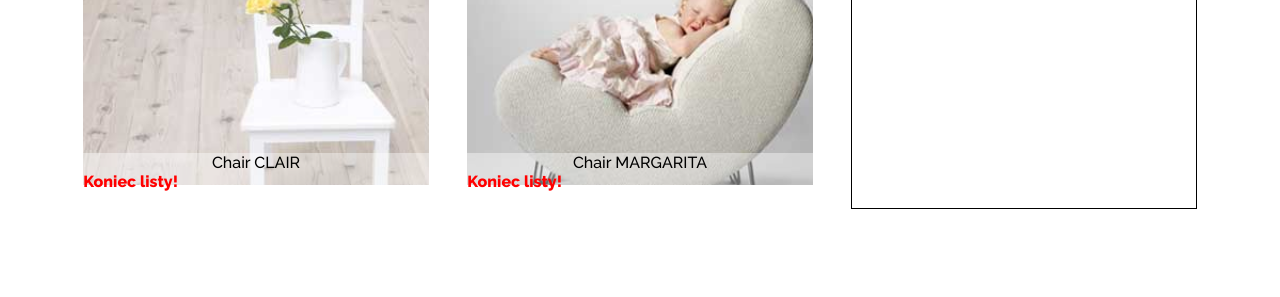
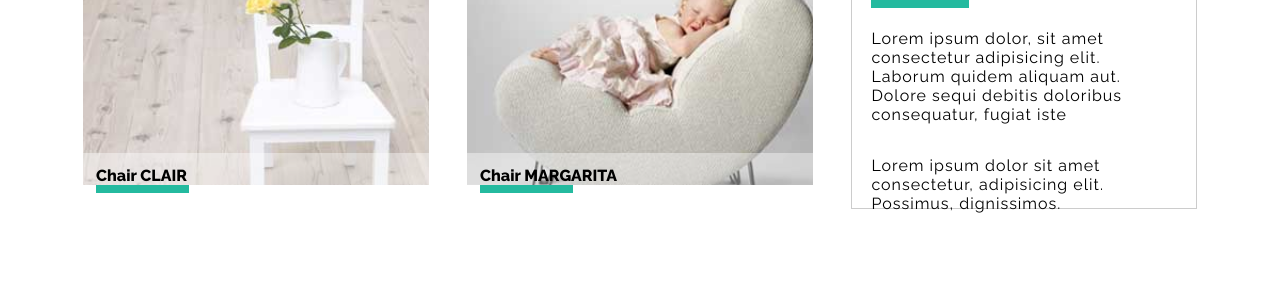
Before and after one commit to DKrawczyk/First-Project, a plain HTML site: page index.html in a window 1280 px wide. Shown: the part 791-1088 px from the top of the page. Drawn offline with Linux system fonts and the light colour scheme.

Commit message:
next session done

```diff
--- a/css/style.css
+++ b/css/style.css
@@ -134,7 +134,9 @@ h4 {
 .inputs {
   width:30%;
   height: 110%;
-  border: 1px solid black;
+  border: 1px solid rgba(0, 0, 0, .2);
+  padding: 2em 1.2em;
+  letter-spacing: 1px;
 }
 
 .opacity {
@@ -142,14 +144,42 @@ h4 {
   width: 100%;
   height: 4em;
   background-color: rgba(255, 255, 255, .4);
+  position: relative;
+
 }
 
 .opacity:after {
-  content: 'Koniec listy!';
-  color: red;
-  font-weight: bold;
+  content: ' ';
+  background-color: #24ba9f;
+  position: absolute;
+  width: 27%;
+  height: 13%;
+  margin-left: 0.8em;
 }
 
 .opacity > h4 {
-  text-align: center;
+  text-align: left;
+  padding-top: 0.8em;
+  font-weight: 700;
+  padding-left: 0.8em;
 }
+
+#space {
+    margin-top: 2em;
+}
+
+.inputs > h4 {
+  font-weight: bold;
+  position: relative;
+}
+
+.inputs h4:after {
+  content: ' ';
+  background-color: #24ba9f;
+  position: absolute;
+  width: 32%;
+  height: 40%;
+  display: block;
+  float: left;
+  margin-top: 0.2em
+}
--- a/index.html
+++ b/index.html
@@ -53,7 +53,16 @@
           <h4>Chair MARGARITA</h>
       </div>
     </div>
-    <div class='inputs'></div>
+    <div class='inputs'>
+      <h4> Finds all inputs</h4>
+      <p id='space'>
+        Lorem ipsum dolor, sit amet consectetur adipisicing elit. Laborum quidem aliquam aut.
+                    Dolore sequi debitis doloribus consequatur, fugiat iste
+      </p>
+      <p id='space'>
+        Lorem ipsum dolor sit amet consectetur, adipisicing elit. Possimus, dignissimos.
+      </p>
+    </div>
   </div>
 
 </section>
```
